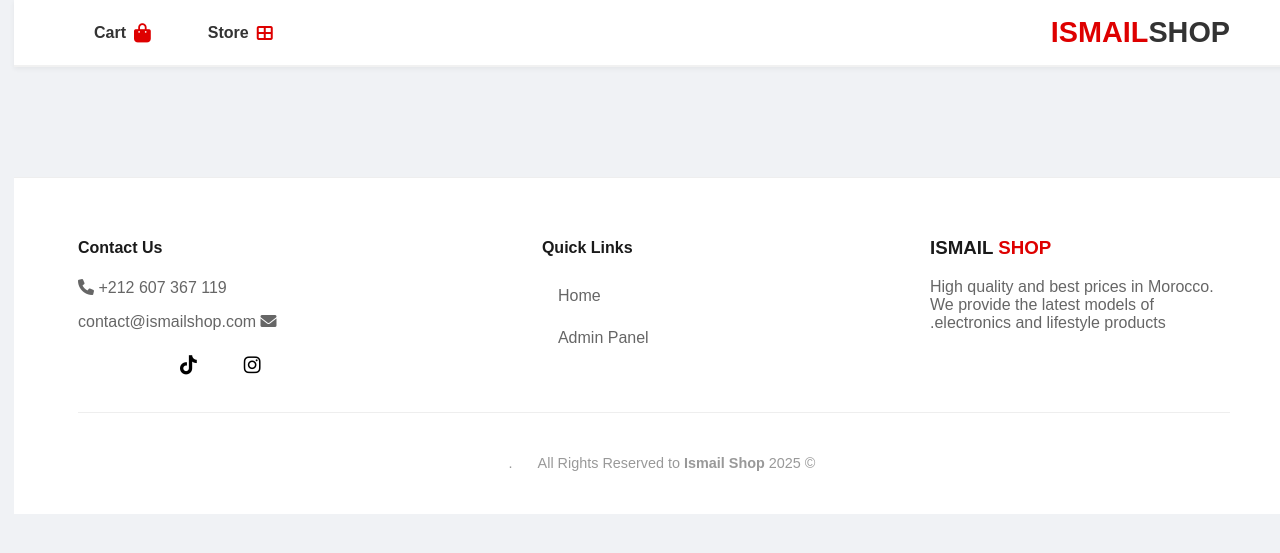
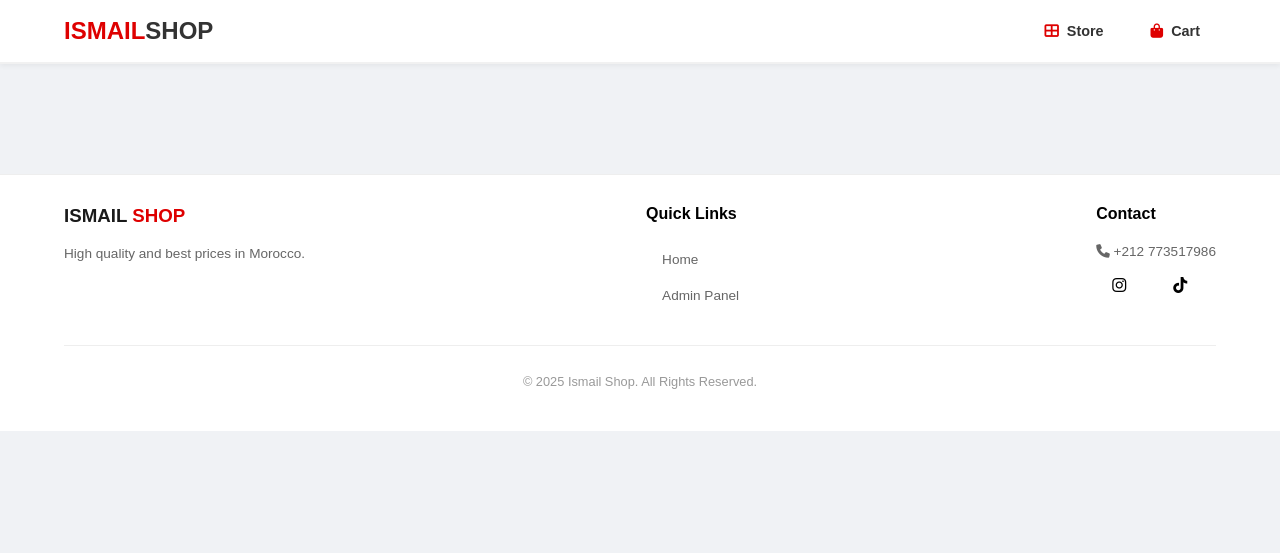
Before and after one commit to ismail222-lab/ismail-shop, a Flask app: page / in a window 1280 px wide. Shown: the top 553 px of the page. Run offline with Flask 3, Linux system fonts and the light colour scheme.

Commit message:
Update layout.html

```diff
--- a/templates/layout.html
+++ b/templates/layout.html
@@ -2,27 +2,28 @@
 <html lang="en" dir="ltr">
 <head>
     <meta charset="UTF-8">
+    <meta name="viewport" content="width=device-width, initial-scale=1.0">
     <title>ISMAIL SHOP - {{ title }}</title>
     <link rel="stylesheet" href="{{ url_for('static', filename='style.css') }}">
     <link rel="stylesheet" href="https://cdnjs.cloudflare.com/ajax/libs/font-awesome/6.0.0/css/all.min.css">
 </head>
-<body style="background: #f4f7f6; margin: 0; padding: 0; font-family: sans-serif;">
+<body style="background: #f4f7f6; margin: 0; padding: 0; font-family: sans-serif; direction: ltr; text-align: left;">
 
     <header style="background: white; padding: 15px 5%; display: flex; justify-content: space-between; align-items: center; border-bottom: 2px solid #f1f1f1; position: sticky; top: 0; z-index: 1000; box-shadow: 0 2px 5px rgba(0,0,0,0.05);">
 
-        <h1 style="margin: 0; font-size: 1.8rem; font-weight: 800; color: #1a1a1a;">
+        <h1 style="margin: 0; font-size: 1.5rem; font-weight: 800; color: #1a1a1a;">
             <span style="color: #de0000;">ISMAIL</span><span style="color: #333;">SHOP</span>
         </h1>
 
-        <nav style="display: flex; gap: 25px; align-items: center;">
-            <a href="/" style="color: #333; text-decoration: none; font-weight: 600; display: flex; align-items: center; gap: 8px;">
+        <nav style="display: flex; gap: 15px; align-items: center;">
+            <a href="/" style="color: #333; text-decoration: none; font-weight: 600; font-size: 0.9rem;">
                 <i class="fas fa-th-large" style="color: #de0000;"></i> Store
             </a>
 
-            <a href="/cart" style="color: #333; text-decoration: none; font-weight: 600; position: relative; display: flex; align-items: center; gap: 8px;">
-                <i class="fas fa-shopping-bag" style="color: #de0000; font-size: 1.2rem;"></i> Cart
+            <a href="/cart" style="color: #333; text-decoration: none; font-weight: 600; font-size: 0.9rem; position: relative;">
+                <i class="fas fa-shopping-bag" style="color: #de0000;"></i> Cart
                 {% if session.get('cart') %}
-                    <span style="background: #de0000; color: white; border-radius: 50%; width: 18px; height: 18px; display: flex; align-items: center; justify-content: center; font-size: 10px; position: absolute; top: -8px; right: -12px; font-weight: bold;">
+                    <span style="background: #de0000; color: white; border-radius: 50%; width: 16px; height: 16px; display: flex; align-items: center; justify-content: center; font-size: 9px; position: absolute; top: -10px; right: -10px;">
                         {{ session['cart']|length }}
                     </span>
                 {% endif %}
@@ -34,39 +35,33 @@
         {% block content %}{% endblock %}
     </main>
 
-    <footer style="background: white; border-top: 1px solid #eee; padding: 40px 5% 20px; margin-top: 50px;">
-        <div style="display: flex; justify-content: space-between; flex-wrap: wrap; gap: 30px; text-align: left;">
-            <div style="max-width: 300px;">
-                <h3 style="color: #1a1a1a;">ISMAIL <span style="color: #de0000;">SHOP</span></h3>
-                <p style="color: #666;">High quality and best prices in Morocco. We provide the latest models of electronics and lifestyle products.</p>
+    <footer style="background: white; border-top: 1px solid #eee; padding: 30px 5%; margin-top: 50px;">
+        <div style="display: flex; justify-content: space-between; flex-wrap: wrap; gap: 20px;">
+            <div style="max-width: 250px;">
+                <h3 style="color: #1a1a1a; margin-top: 0;">ISMAIL <span style="color: #de0000;">SHOP</span></h3>
+                <p style="color: #666; font-size: 0.85rem;">High quality and best prices in Morocco.</p>
             </div>
 
             <div>
-                <h4 style="color: #1a1a1a;">Quick Links</h4>
-                <ul style="list-style: none; padding: 0;">
-                    <li><a href="/" style="color: #666; text-decoration: none; display: block; margin-bottom: 8px;">Home</a></li>
-                    <li><a href="/admin?password=2025" style="color: #666; text-decoration: none; display: block; margin-bottom: 8px;">Admin Panel</a></li>
+                <h4 style="margin-top: 0;">Quick Links</h4>
+                <ul style="list-style: none; padding: 0; font-size: 0.85rem;">
+                    <li><a href="/" style="color: #666; text-decoration: none; display: block; margin-bottom: 5px;">Home</a></li>
+                    <li><a href="/admin" style="color: #666; text-decoration: none; display: block;">Admin Panel</a></li>
                 </ul>
             </div>
 
             <div>
-                <h4 style="color: #1a1a1a;">Contact Us</h4>
-                <p style="color: #666; margin-bottom: 5px; direction: ltr; unicode-bidi: embed;">
-    <i class="fas fa-phone"></i> +212 607 367 119
-</p>
-                <p style="color: #666;"><i class="fas fa-envelope"></i> contact@ismailshop.com</p>
-                <div style="display: flex; gap: 15px; margin-top: 15px; font-size: 1.2rem;">
-                    <a href="https://www.instagram.com/ismail_.shop" style="color: #000000;"><i class="fab fa-instagram"></i></a>
-<a href="https://www.tiktok.com/سمية_بروفايلك" style="color: #000000;"><i class="fab fa-tiktok"></i></a>
+                <h4 style="margin-top: 0;">Contact</h4>
+                <p style="color: #666; font-size: 0.85rem; margin-bottom: 5px;"><i class="fas fa-phone"></i> +212 773517986</p>
+                <div style="display: flex; gap: 15px; margin-top: 10px;">
+                    <a href="https://www.instagram.com/ismail_.shop" style="color: #000;"><i class="fab fa-instagram"></i></a>
+                    <a href="https://www.tiktok.com/@your_id" style="color: #000;"><i class="fab fa-tiktok"></i></a>
                 </div>
             </div>
         </div>
 
-        <div style="text-align: center; margin-top: 30px; border-top: 1px solid #eee; padding-top: 20px; color: #999; font-size: 0.9rem;">
-            <p>
-                &copy; 2025 All Rights Reserved to <strong>Ismail Shop</strong>
-                <a href="/admin?password=2025" style="color: inherit; text-decoration: none; cursor: default; margin-right: 5px;">.</a>
-            </p>
+        <div style="text-align: center; margin-top: 20px; border-top: 1px solid #eee; padding-top: 15px; color: #999; font-size: 0.8rem;">
+            <p>&copy; 2025 Ismail Shop. All Rights Reserved.</p>
         </div>
     </footer>
 </body>
```
